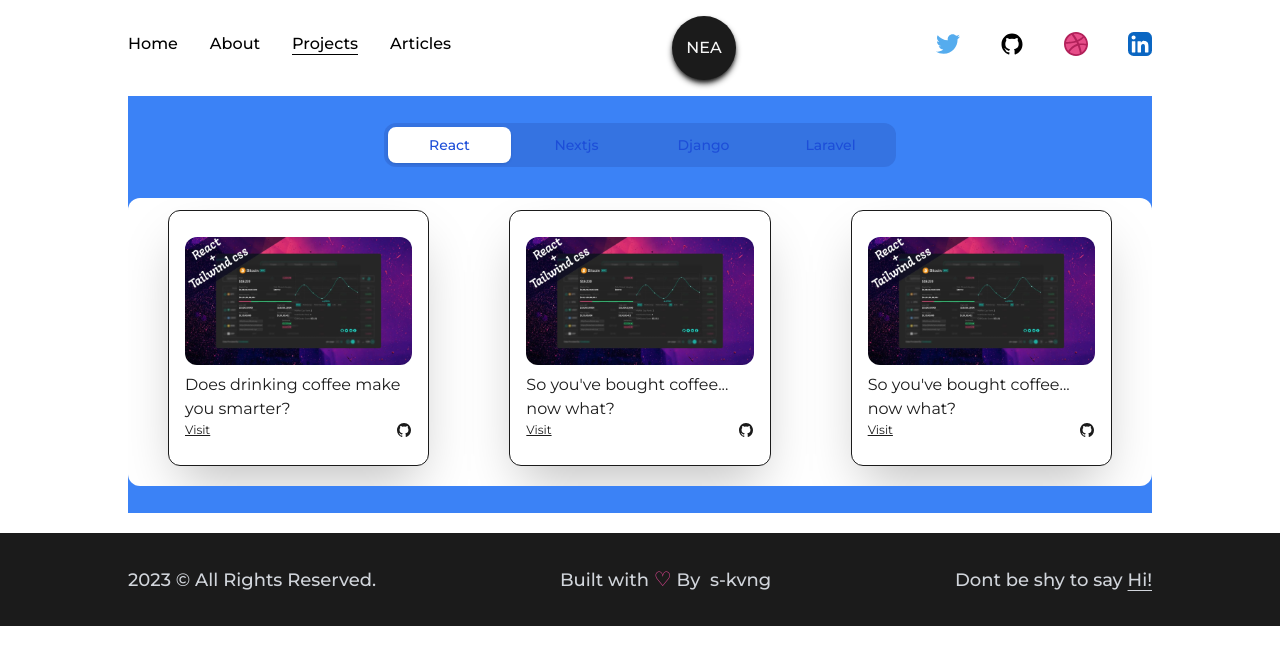
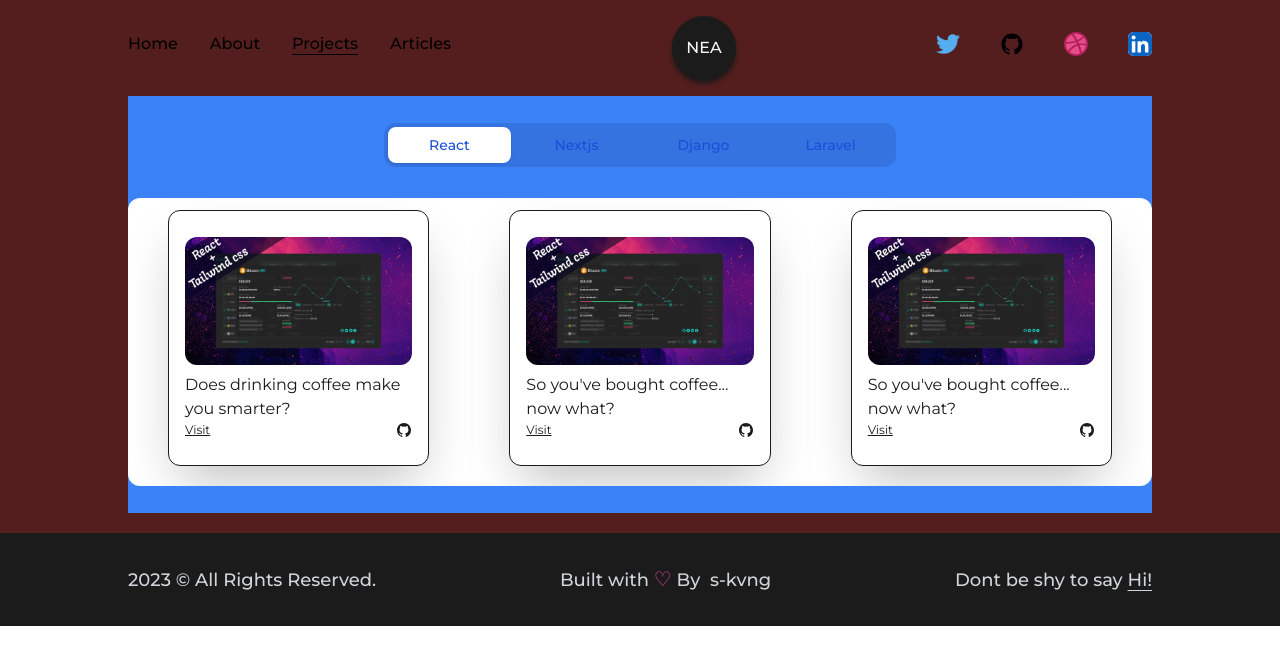
Before and after one commit to s-kvng/Nextjs-Developer-Porfolio, a Next.js app: page /projects in a window 1280 px wide. Shown: the top 664 px of the page. Built offline with nearby package versions, Linux system fonts and the light colour scheme.

Commit message:
update project page

```diff
--- a/src/pages/projects/index.js
+++ b/src/pages/projects/index.js
@@ -11,7 +11,7 @@ const Projects = () => {
         <title>Nathaniel | Projects</title>
         <meta name="description" content="any description" />
       </Head>
-      <main className="flex flex-col items-center justify-cente md:px-32 px-3 w-full pt-24 pb-5  ">
+      <main className="flex flex-col items-center justify-cente md:px-32 px-3 w-full pt-24 pb-5  bg-[#551e1e]">
         <Tabs />
       </main>
     </>
```
